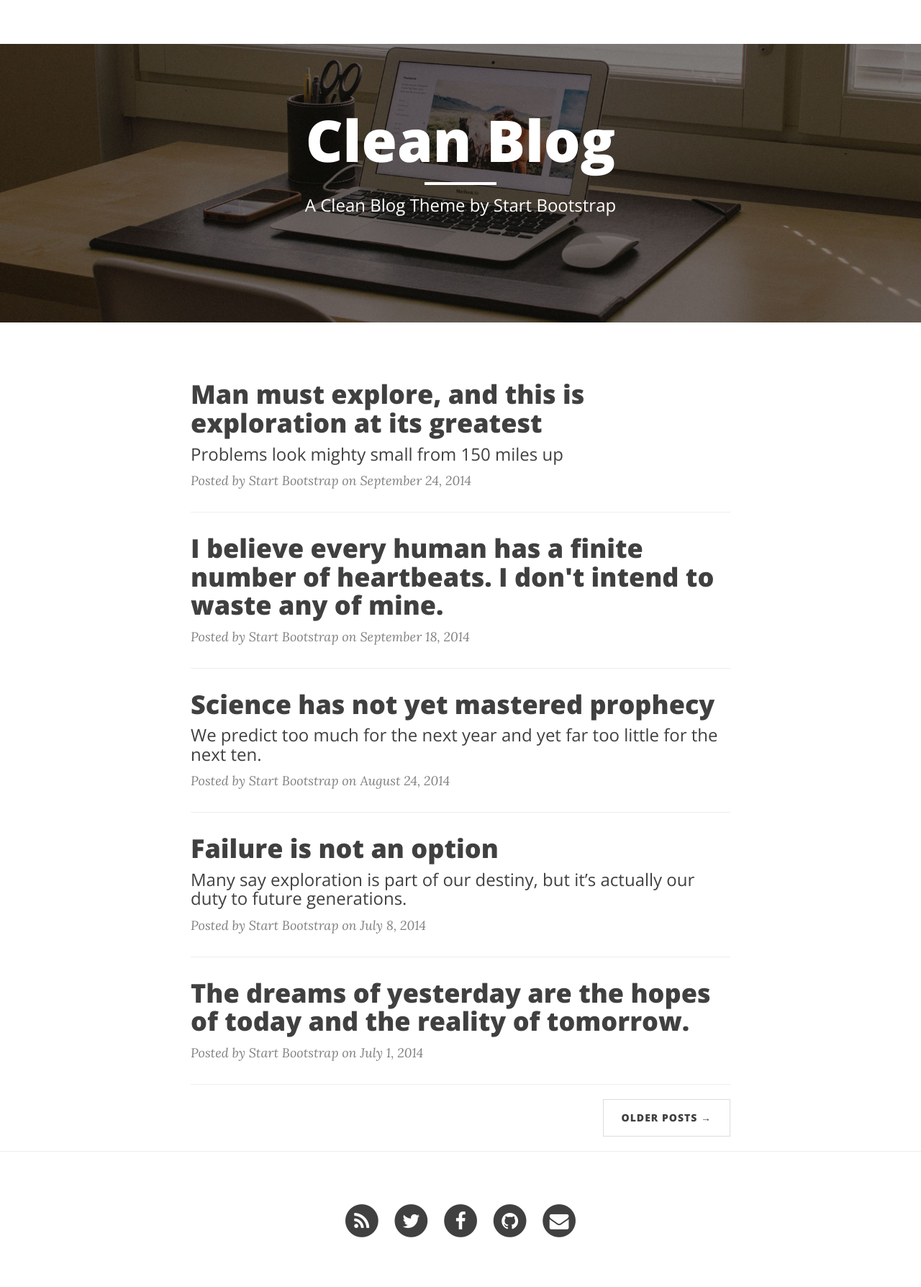
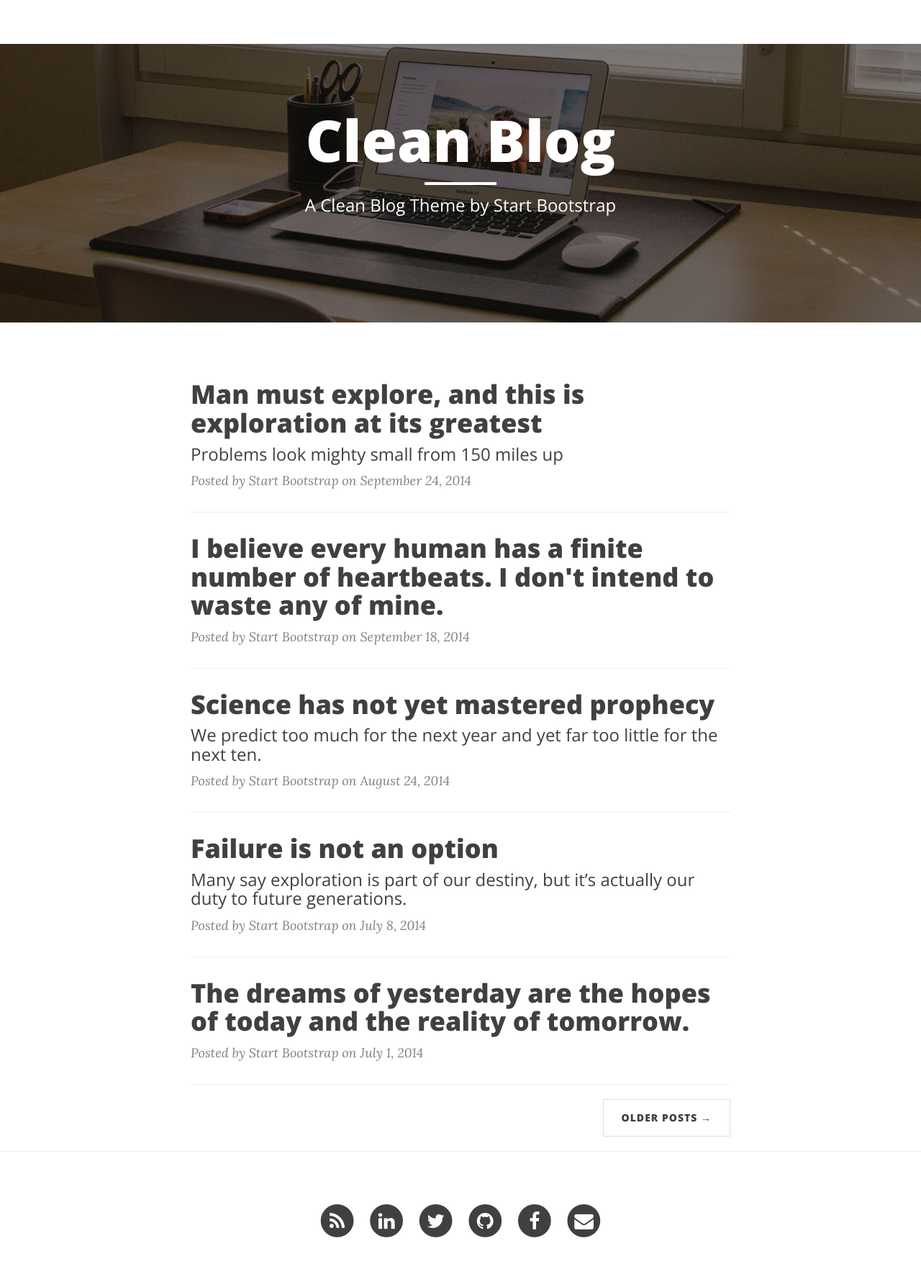
Before and after one commit to itselavia/itselavia.github.io, a Jekyll site: the page built from index.html, in a window 1280 px wide. Shown: the whole page at 72% size. Built offline with Jekyll 4.4.1, drawn with Linux system fonts in a browser that asks for light colours; nearby versions of some CDN libraries; the list of posts is cut into pages by our own code.

Commit message:
Added LinkedIn plug

```diff
--- a/_config.yml
+++ b/_config.yml
@@ -10,6 +10,7 @@ twitter_username: Munchin_Jughead
 github_username:  itselavia
 facebook_username:  StartBootstrap
 email_username:  aelavia93@gmail.com
+linkedin_username: akshay-elavia-30969919
 
 # Google Analytics
 # To enable google analytics, uncomment below line with a valid Google Tracking ID
--- a/_includes/footer.html
+++ b/_includes/footer.html
@@ -12,6 +12,16 @@
                             </span>
                         </a>
                     </li>
+                    {% if site.linkedin_username %}
+                    <li>
+                        <a href="https://in.linkedin.com/in/{{ site.linkedin_username }}">
+                            <span class="fa-stack fa-lg">
+                                <i class="fa fa-circle fa-stack-2x"></i>
+                                <i class="fa fa-linkedin fa-stack-1x fa-inverse"></i>
+                            </span>
+                        </a>
+                    </li>
+                    {% endif %}
                     {% if site.twitter_username %}
                     <li>
                         <a href="https://twitter.com/{{ site.twitter_username }}">
@@ -22,22 +32,22 @@
                         </a>
                     </li>
                     {% endif %}
+                    {% if site.github_username %}
+                    <li>
+                        <a href="https://github.com/{{ site.github_username }}">
+                            <span class="fa-stack fa-lg">
+                                <i class="fa fa-circle fa-stack-2x"></i>
+                                <i class="fa fa-github fa-stack-1x fa-inverse"></i>
+                            </span>
+                        </a>
+                    </li>
+                    {% endif %}
                     {% if site.facebook_username %}
                     <li>
                         <a href="https://www.facebook.com/{{ site.facebook_username }}">
                             <span class="fa-stack fa-lg">
                                 <i class="fa fa-circle fa-stack-2x"></i>
                                 <i class="fa fa-facebook fa-stack-1x fa-inverse"></i>
-                            </span>
-                        </a>
-                    </li>
-                    {% endif %}
-                    {% if site.github_username %}
-                    <li>
-                        <a href="https://github.com/{{ site.github_username }}">
-                            <span class="fa-stack fa-lg">
-                                <i class="fa fa-circle fa-stack-2x"></i>
-                                <i class="fa fa-github fa-stack-1x fa-inverse"></i>
                             </span>
                         </a>
                     </li>
```
